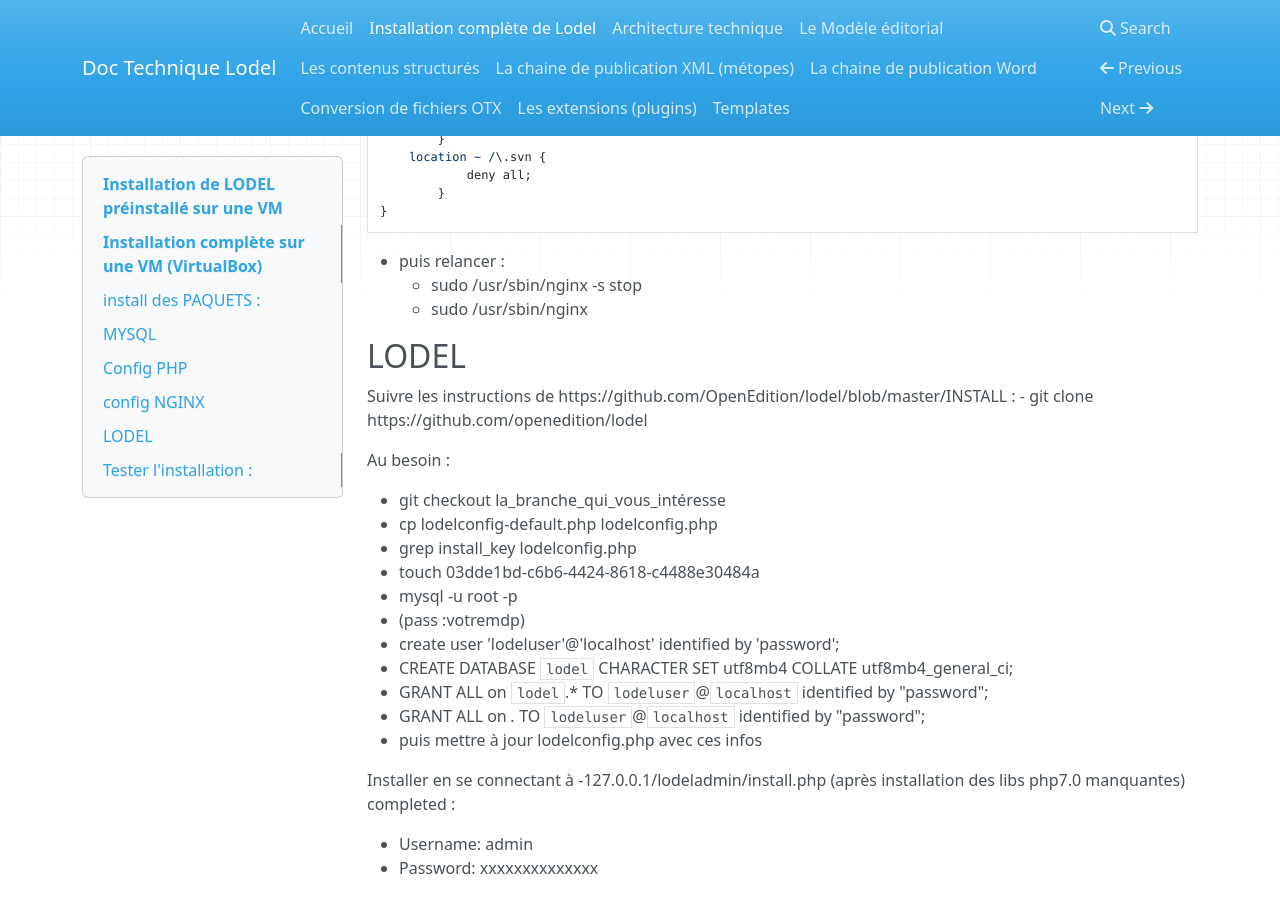
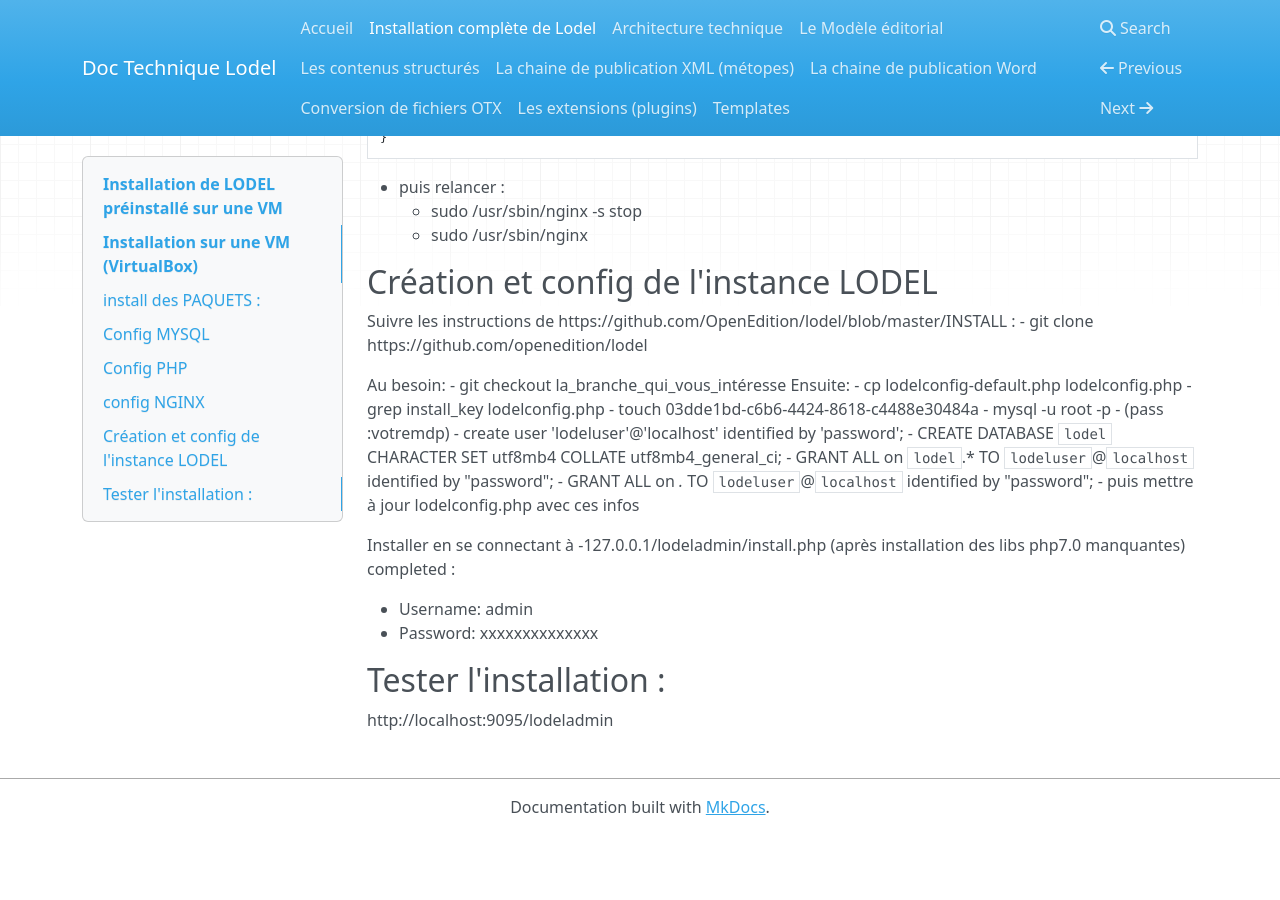
Before and after one commit to ValentinGeorgesDubost/Doc-Lodel, an MkDocs documentation site: the page built from docs/installer lodel.md, in a window 1280 px wide and 900 px high, scrolled down 2334 px. Built offline with MkDocs 1.6.1, drawn with Linux system fonts in a browser that asks for light colours; nearby versions of some CDN libraries; old or Windows-style settings are respelled for this version of MkDocs; after the commit the page ends 3169 px from its top, so only the background shows below that; some of the changed text lies outside the part shown.

Commit message:
Update installer lodel.md
corrections de détail (titres des §)

```diff
--- a/docs/installer lodel.md
+++ b/docs/installer lodel.md
@@ -1,14 +1,14 @@
 Installation de LODEL préinstallé sur une VM
 ============================================
 
-Il est recommandé d'installer une version pré-installée à l'adresse suivante : [http://lodel.org/downloads/vms/2016](http://lodel.org/downloads/vms/2017) avec un readme complet (La version 2016 reste cependant la plus stable à ce jour).
+Pour tester le logiciel, il est recommandé d'installer une version pré-installée à l'adresse suivante : [http://lodel.org/downloads/vms/2016](http://lodel.org/downloads/vms/2017) avec un readme complet (La version 2016 reste cependant la plus stable à ce jour).
 
-Il est cependant également possible de faire l'installation soi-même (à partir d'un OS Linux ou d'une VM vierge):
+Il est cependant bien sûr possible de faire l'installation soi-même (à partir d'un OS Linux ou d'une VM vierge):
 
-Installation complète sur une VM (VirtualBox)
-=============================================
+Installation sur une VM (VirtualBox)
+====================================
 
-(si besoin d'augmenter la taille disque VBoxmanage modifyhd cheminVM/dd.vdi --resize tailleenMo)
+(si besoin, augmenter la taille disque: VBoxmanage modifyhd cheminVM/dd.vdi --resize tailleenMo)
 
 - root votremotdepasse
 - $USER lodel
@@ -44,8 +44,8 @@ Ajouter les paquets (cf. lors de l'exécution de lodeladmin/install.php) :
 -sudo apt-get update
 -sudo apt-get dist-upgrade
 
-MYSQL
------
+Config MYSQL
+------------
 
 - cf. https://doc.ubuntu-fr.org/mysql :
 - mysql -u root -p
@@ -113,15 +113,15 @@ server {
 	- sudo /usr/sbin/nginx -s stop
 	- sudo /usr/sbin/nginx
 
-LODEL
------
+Création et config de l'instance LODEL
+--------------------------------------
 
 Suivre les instructions de https://github.com/OpenEdition/lodel/blob/master/INSTALL :
 - git clone https://github.com/openedition/lodel
 
-Au besoin :
-
+Au besoin:
 - git checkout la_branche_qui_vous_intéresse
+Ensuite:
 - cp lodelconfig-default.php lodelconfig.php
 - grep install_key lodelconfig.php
 - touch 03dde1bd-c6b6-4424-8618-c4488e30484a
```
